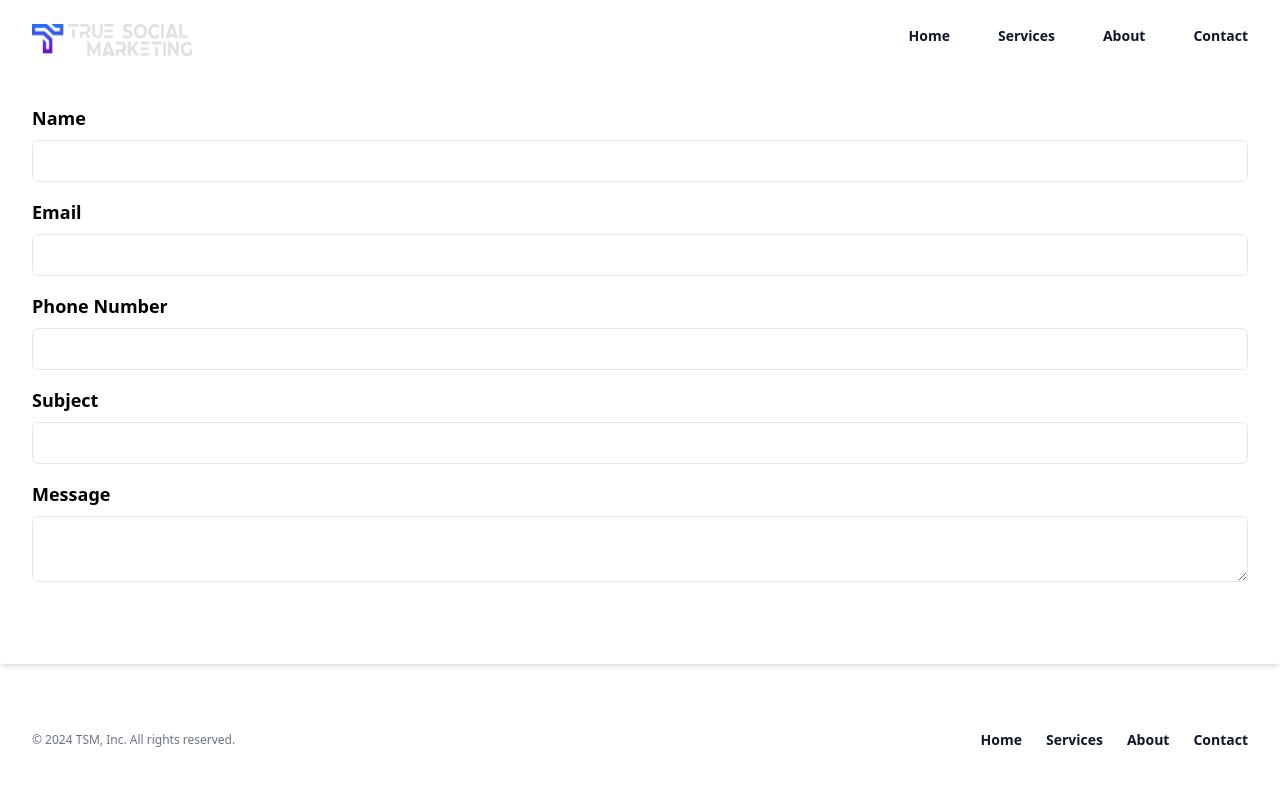
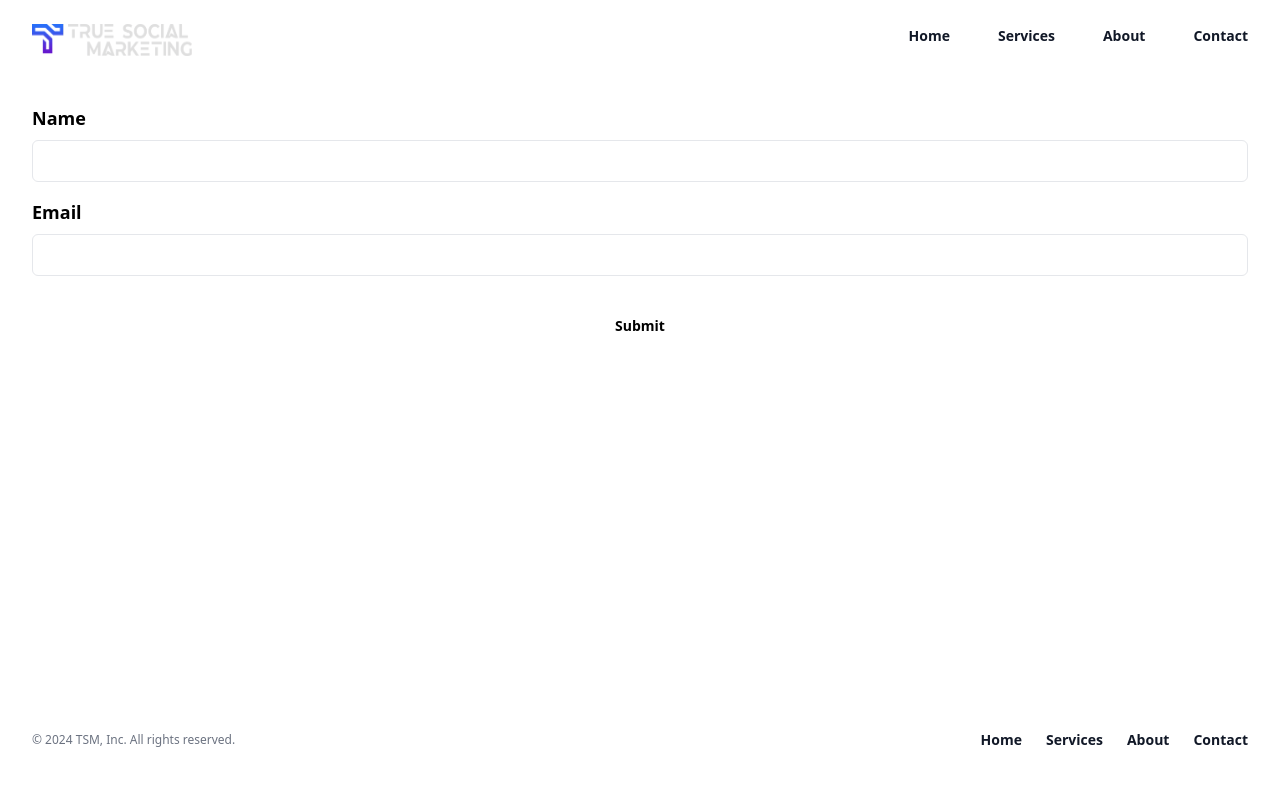
Before and after one commit to burntwilight/truesocialmarketing-interview, a Next.js app: page /contact in a window 1280 px wide. Shown: the top 786 px of the page. Built offline with nearby package versions, Linux system fonts and the light colour scheme.

Commit message:
Refactored existing form.

```diff
--- a/src/sections/contactPage/ContactForm.tsx
+++ b/src/sections/contactPage/ContactForm.tsx
@@ -1,34 +1,18 @@
-import React, { useState } from "react";
-import { yupResolver } from "@hookform/resolvers/yup";
-import * as yup from "yup";
-import axios from "axios";
-import { useForm } from "react-hook-form";
-import { API_URL } from "@/constants";
+import React, { useState } from 'react';
+import { yupResolver } from '@hookform/resolvers/yup';
+import * as yup from 'yup';
+import axios from 'axios';
+import { useForm } from 'react-hook-form';
+import { API_URL } from '@/constants';
 
 type FormData = {
     name: string;
     email: string;
-  subject: string;
-  message: string;
-  phoneNumber: string;
 };
 
 const schema = yup.object().shape({
-  name: yup.string().required("Name is required"),
-  email: yup.string().email("Invalid email").required("Email is required"),
-  phoneNumber: yup
-    .string()
-    .required("Phone number is required")
-    .test(
-      "phone-number-length",
-      "Phone number should be 10 digits",
-      (value) => {
-        console.log(value);
-        return value?.replace(/\D/g, "").length === 10;
-      }
-    ),
-  subject: yup.string().required("Subject is required"),
-  message: yup.string().required("Message is required"),
+    name: yup.string().required('Name is required'),
+    email: yup.string().email('Invalid email').required('Email is required'),
 });
 
 const ContactInner = () => {
@@ -48,14 +32,13 @@ const ContactInner = () => {
         setIsLoading(true);
 
         try {
-      const { name, email, subject, message, phoneNumber } = data;
+            const { name, email } = data;
 
             const formData = new FormData();
-      formData.set("your-subject", subject);
-      formData.set("your-name", name);
-      formData.set("your-email", email);
-      formData.set("phoneNumber", phoneNumber);
-      formData.append("your-message", message);
+
+            formData.set('your-name', name);
+            formData.set('your-email', email);
+
             const response = await axios.post(API_URL.contactForm, formData);
 
             if (response.status === 200) {
@@ -78,70 +61,46 @@ const ContactInner = () => {
     };
 
     return (
-    <section id="contact-form" className="container w-full max-w-xs mx-auto p-6 bg-white rounded shadow-md">
+        <section
+            id='contact-form'
+            className='container w-full max-w-xs mx-auto p-6'
+        >
             <form onSubmit={handleSubmit(onSubmit)}>
-        <label className="block mb-2 text-lg font-semibold text-gray-800">
+                <label className='block mb-2 text-lg font-semibold text-gray-800'>
                     Name
                 </label>
                 <input
-          type="text"
-          {...register("name")}
-          className="w-full px-4 py-2 mb-4 border rounded-md focus:outline-none focus:border-blue-500"
+                    type='text'
+                    {...register('name')}
+                    className='w-full px-4 py-2 mb-4 border rounded-md focus:outline-none focus:border-blue-500'
                 />
-        <p className="text-red-600">{errors.name?.message}</p>
+                <p className='text-red-600'>{errors.name?.message}</p>
 
-        <label className="block mb-2 text-lg font-semibold text-gray-800">
+                <label className='block mb-2 text-lg font-semibold text-gray-800'>
                     Email
                 </label>
                 <input
-          type="text"
-          {...register("email")}
-          className="w-full px-4 py-2 mb-4 border rounded-md focus:outline-none focus:border-blue-500"
+                    type='text'
+                    {...register('email')}
+                    className='w-full px-4 py-2 mb-4 border rounded-md focus:outline-none focus:border-blue-500'
                 />
-        <p className="text-red-600">{errors.email?.message}</p>
-
-        <label className="block mb-2 text-lg font-semibold text-gray-800">
-          Phone Number
-        </label>
-        <input
-          type="text"
-          {...register("phoneNumber")}
-          className="w-full px-4 py-2 mb-4 border rounded-md focus:outline-none focus:border-blue-500"
-        />
-        <p className="text-red-600">{errors.phoneNumber?.message}</p>
-
-        <label className="block mb-2 text-lg font-semibold text-gray-800">
-          Subject
-        </label>
-        <input
-          type="text"
-          {...register("subject")}
-          className="w-full px-4 py-2 mb-4 border rounded-md focus:outline-none focus:border-blue-500"
-        />
-        <p className="text-red-600">{errors.subject?.message}</p>
-
-        <label className="block mb-2 text-lg font-semibold text-gray-800">
-          Message
-        </label>
-        <textarea
-          {...register("message")}
-          className="w-full px-4 py-2 mb-4 border rounded-md focus:outline-none focus:border-blue-500"
-        ></textarea>
-        <p className="text-red-600">{errors.message?.message}</p>
+                <p className='text-red-600'>{errors.email?.message}</p>
 
                 <button
-          type="submit"
-          className="w-full bg-blue-500 text-white px-4 py-2 rounded-md hover:bg-blue-700 focus:outline-none"
+                    type='submit'
+                    className='w-full text-black hover:text-gray-600 px-4 py-2 rounded-md focus:outline-none mt-4'
                 >
-          {isLoading ? "Sending..." : "Submit"}
+                    {isLoading ? 'Sending...' : 'Submit'}
                 </button>
 
                 {showSuccess && (
-          <p className="mt-4 text-green-600">Message sent successfully!</p>
+                    <p className='mt-4 text-green-600'>
+                        Message sent successfully!
+                    </p>
                 )}
             </form>
         </section>
     );
-}
+};
 
 export default ContactInner;
```
Lines whose indentation alone changed are shown as unchanged.
